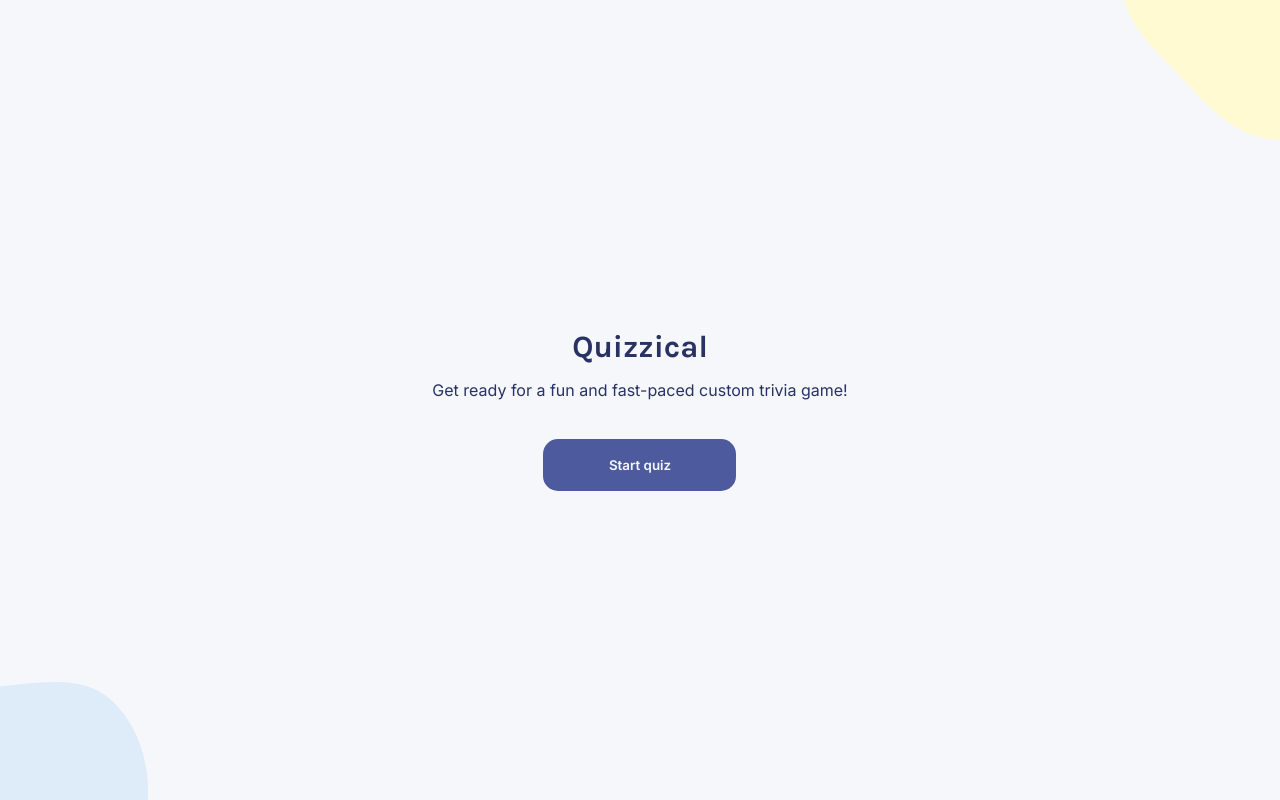
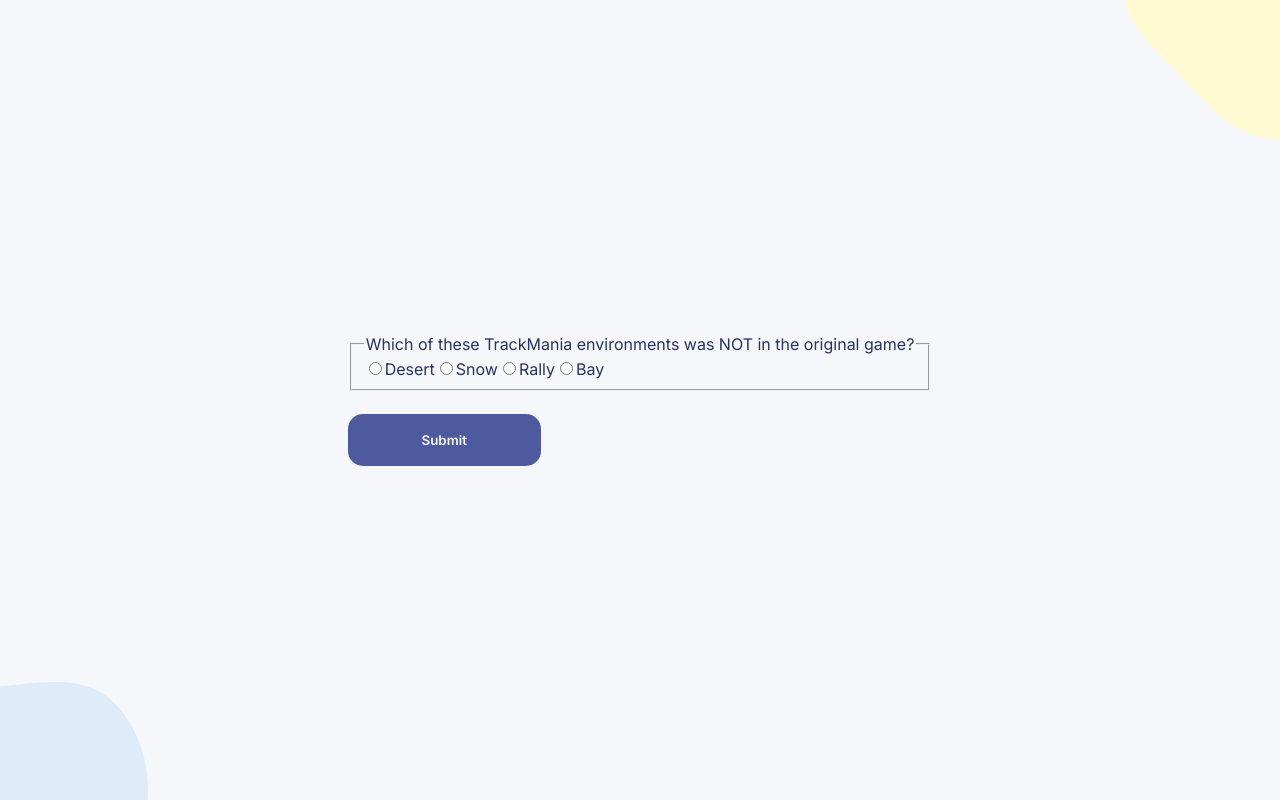
Before and after one commit to jharikr/react-quizzical, a React (Vite) app: page / in a window 1280 px wide. Built offline with nearby package versions, Linux system fonts and the light colour scheme.

Commit message:
Constructed form skeleton and event handlers

```diff
--- a/package.json
+++ b/package.json
@@ -9,6 +9,7 @@
     "preview": "vite preview"
   },
   "dependencies": {
+    "nanoid": "^4.0.0",
     "react": "^18.2.0",
     "react-dom": "^18.2.0"
   },
--- a/src/App.css
+++ b/src/App.css
@@ -50,7 +50,6 @@
   border: none;
   cursor: pointer;
 
-
   margin-top: 23px;
   align-self: center;
 }
--- a/src/App.jsx
+++ b/src/App.jsx
@@ -1,10 +1,51 @@
+import { useState, useId } from "react"
 import Welcome from './components/Welcome'
+import Question from './components/Question'
+import testData from "./data/testData"
 import './App.css'
 
+
 function App() {
+  const [formData, setFormData] = useState(testData);
+
+  function handleChange(event, id) {
+    const { name, value } = event.target
+    setFormData(oldData => ({
+      ...oldData,
+      [name]: value
+    }))
+  }
+
+  function handleSubmit(event) {
+    event.preventDefault()
+    console.log(formData)
+  }
+
+  const answersElements = [...formData.incorrectAnswers, formData.correctAnswer].map(answer => {
+    return (
+      <label htmlFor={answer} key={useId()}>
+        <input
+          type="radio"
+          name="selected"
+          id={answer}
+          value={answer}
+          checked={formData.selected === answer}
+          onChange={handleChange}
+        />
+        {answer}
+      </label>
+    )
+  })
+
   return (
     <main>
-      <Welcome />
+      <form onSubmit={handleSubmit}>
+        <fieldset>
+          <legend htmlFor="">{formData.question}</legend>
+          {answersElements}
+        </fieldset>
+        <button type="submit" className="start-game">Submit</button>
+      </form>
     </main>
   )
 }
--- a/src/components/Question.jsx
+++ b/src/components/Question.jsx
@@ -1,8 +1,7 @@
-function Question() {
+function Question({ id, question, answers, selected, onChange }) {
     return (
-        <div>
-
-        </div>
+        <>
+        </>
     )
 }
 
--- /dev/null
+++ b/src/data/testData.js
@@ -0,0 +1,15 @@
+import { nanoid } from 'nanoid'
+
+const testData = {
+    question: "Which of these TrackMania environments was NOT in the original game?",
+    correctAnswer: "Bay",
+    incorrectAnswers: [
+      "Desert",
+      "Snow",
+      "Rally"
+    ],
+    selected: "",
+    id: nanoid()
+  }
+
+  export default testData
--- /dev/null
+++ b/src/utilities/helpers.js
@@ -0,0 +1,3 @@
+export function shuffle(arr) {
+    return arr.sort(() => 0.5 - Math.random());
+}
```
Also changed, not shown: 1 other file (tests, documents, lock files or other folders).
